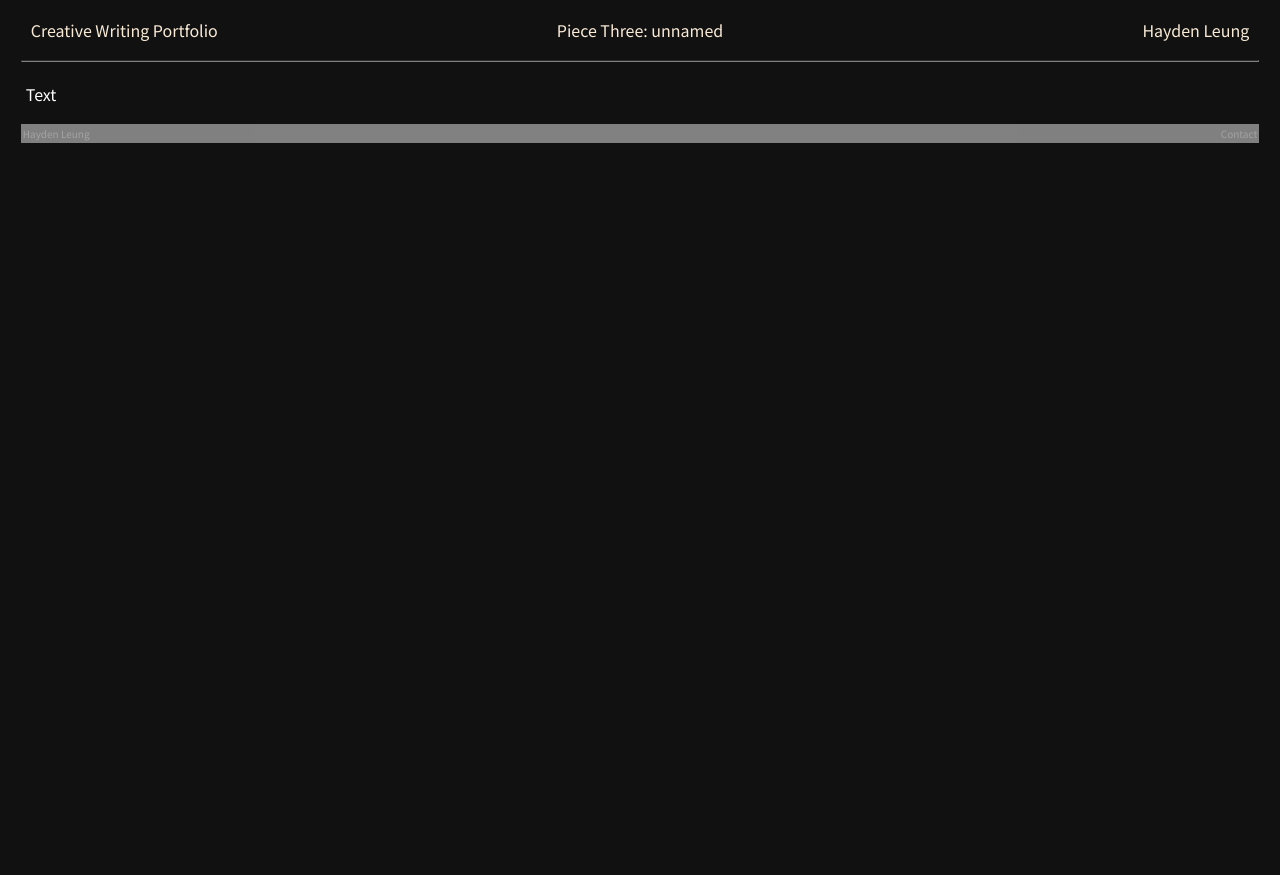
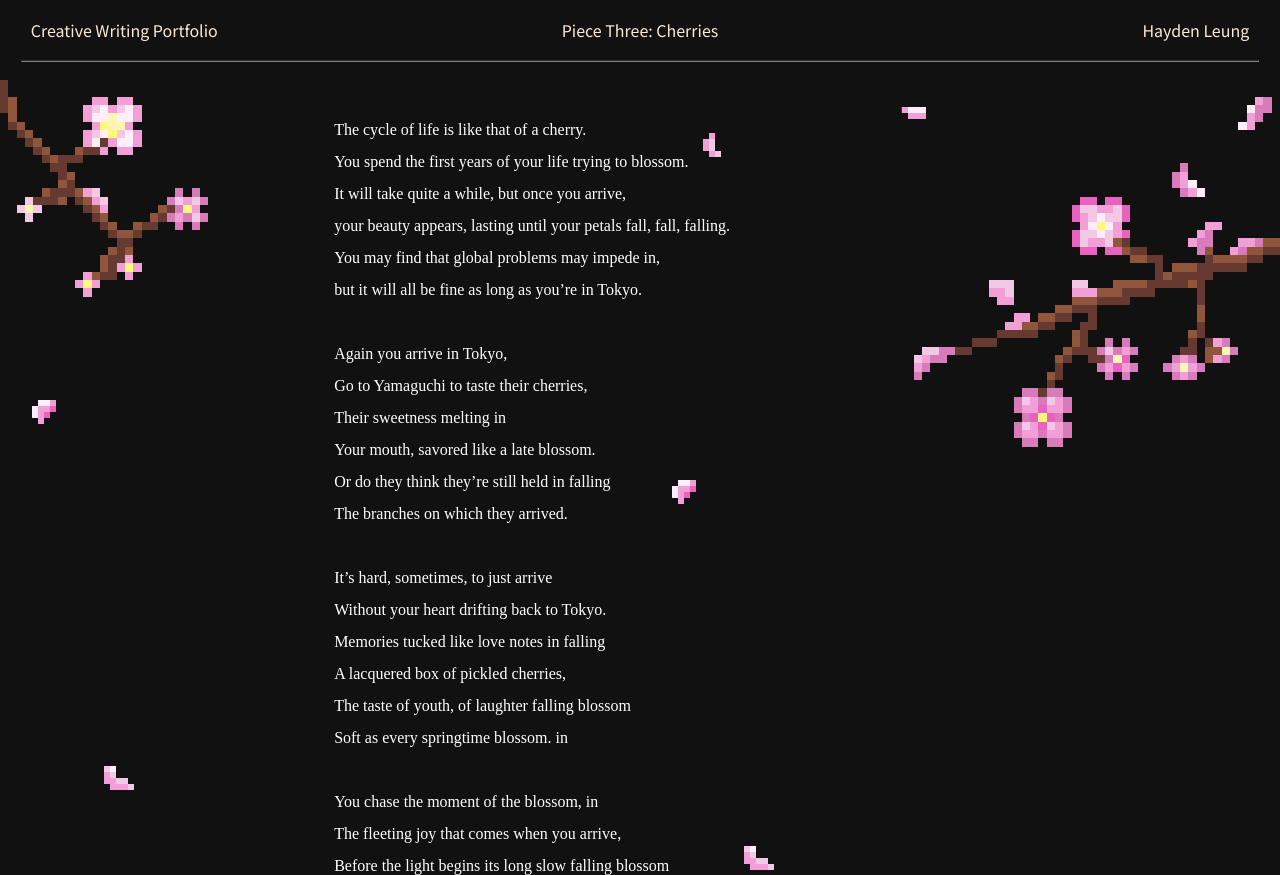
Before and after one commit to SilentzYo/portfolio, a website built with Vite: page pages/crwrit/piecethree.html in a window 1280 px wide. Shown: the top 875 px of the page. Before the commit the page ends 800 px from the top, so only its background shows below. Built offline with nearby package versions, Linux system fonts and the light colour scheme.

Commit message:
Added piece 3
unfinished piece 3 for testing purposes

```diff
--- a/pages/crwrit/piecethree.html
+++ b/pages/crwrit/piecethree.html
@@ -15,15 +15,81 @@
     <div id="__next">
         <div class="header">
             <div class="header-object header-first"><a href="../crwrit.html">Creative Writing Portfolio</a></div>
-            <div class="header-object header-middle">Piece Three: unnamed</div>
+            <div class="header-object header-middle">Piece Three: Cherries</div>
             <div class="header-object header-last"><a href="../../index.html">Hayden Leung</a></div>
         </div>
         <hr>
         <div class="body">
             <div class="about">
-                <p class="body-text about-text">Text</p>
+                <p class="body-text about-text paragraph-text eb-garamond poem-text">
+                    <br> The cycle of life is like that of a cherry.
+                    <br> You spend the first years of your life trying to blossom.
+                    <br> It will take quite a while, but once you arrive,
+                    <br> your beauty appears, lasting until your petals fall, fall, falling.
+                    <br> You may find that global problems may impede in,
+                    <br> but it will all be fine as long as you’re in Tokyo.
+                    <br>
+                    <br> Again you arrive in Tokyo,
+                    <br> Go to Yamaguchi to taste their cherries,
+                    <br> Their sweetness melting in
+                    <br> Your mouth, savored like a late blossom.
+                    <br> Or do they think they’re still held in falling
+                    <br> The branches on which they arrived.
+                    <br>
+                    <br> It’s hard, sometimes, to just arrive
+                    <br> Without your heart drifting back to Tokyo.
+                    <br> Memories tucked like love notes in falling
+                    <br> A lacquered box of pickled cherries,
+                    <br> The taste of youth, of laughter falling blossom
+                    <br> Soft as every springtime blossom. in
+                    <br>
+                    <br> You chase the moment of the blossom, in
+                    <br> The fleeting joy that comes when you arrive,
+                    <br> Before the light begins its long slow falling blossom
+                    <br> Down the alleys and avenues of Tokyo.
+                    <br> You sip warm tea whie the cherry
+                    <br> Petals continue to fall.
+                    <br>
+                    <br> falling
+                    <br> in
+                    <br> cherry
+                    <br> arrive
+                    <br> tokyo
+                    <br> blossom
+                    <br>
+                    <br> blossom
+                    <br> falling
+                    <br> Tokyo
+                    <br> in
+                    <br> arrive
+                    <br> cherry
+                    <br>
+                    <br> blossom
+                    <br> falling
+                    <br> in
+                    </p>
             </div>
         </div>
+
+        <div class="sakura">
+            <div><img class="pixel-image pixel-image-left" src="../../media/sakurabranchleft.png"></div>
+            <div><img class="pixel-image pixel-image-right" src="../../media/sakurabranchright.png"></div>
+            <div class="petals">
+                <div><img class="pixel-image pixel-petal-image" src="../../media/sakurapetal(1).png"></div>
+                <div><img class="pixel-image pixel-petal-image" src="../../media/sakurapetal(2).png"></div>
+                <div><img class="pixel-image pixel-petal-image" src="../../media/sakurapetal(3).png"></div>
+                <div><img class="pixel-image pixel-petal-image" src="../../media/sakurapetal(4).png"></div>
+                <div><img class="pixel-image pixel-petal-image" src="../../media/sakurapetal(5).png"></div>
+            </div>
+            <div class="petals petals-2">
+                <div><img class="pixel-image pixel-petal-image" src="../../media/sakurapetal(1).png"></div>
+                <div><img class="pixel-image pixel-petal-image" src="../../media/sakurapetal(2).png"></div>
+                <div><img class="pixel-image pixel-petal-image" src="../../media/sakurapetal(3).png"></div>
+                <div><img class="pixel-image pixel-petal-image" src="../../media/sakurapetal(4).png"></div>
+                <div><img class="pixel-image pixel-petal-image" src="../../media/sakurapetal(5).png"></div>
+            </div>
+        </div>
+
         <hr class="invisible">
     </div>
         <footer>
--- a/style.css
+++ b/style.css
@@ -10,6 +10,14 @@ html {
     font-family: "Noto Sans JP", serif;
     padding-left: 1%;
     padding-right: 1%;
+}
+
+/* FONTS */
+
+.eb-garamond {
+    font-family: "EB Garamond", serif;
+    font-optical-sizing: auto;
+    font-style: normal;
 }
 
 /* HEADER */
@@ -75,6 +83,11 @@ hr {
     margin-bottom: 5%;
     tab-size: 3;
     line-height: 200%;
+}
+
+.poem-text {
+    margin-left: 25%;
+    margin-right: 25%;
 }
 
 .about {
@@ -154,6 +167,8 @@ a {
 .image:hover {
     opacity: 0.8;
 }
+
+/* CRWRIT SAKURA */
 
 .sakura {
     position: fixed;
@@ -250,12 +265,6 @@ a {
     }
 }
 
-.eb-garamond {
-    font-family: "EB Garamond", serif;
-    font-optical-sizing: auto;
-    font-style: normal;
-  }
-
 /* FOOTER */
 
 footer {
```
Also changed, not shown: index.html (+1 -1 lines).
